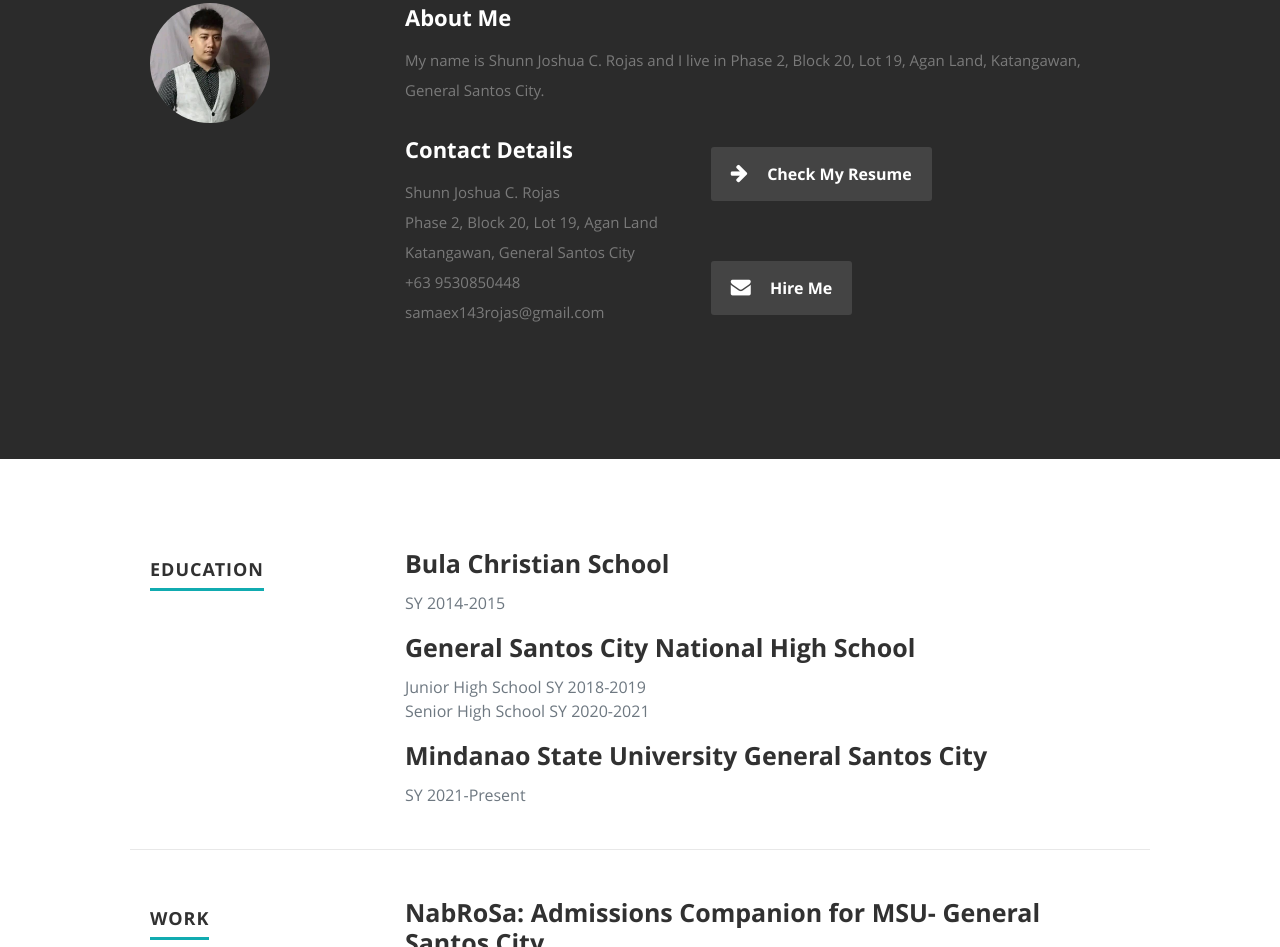
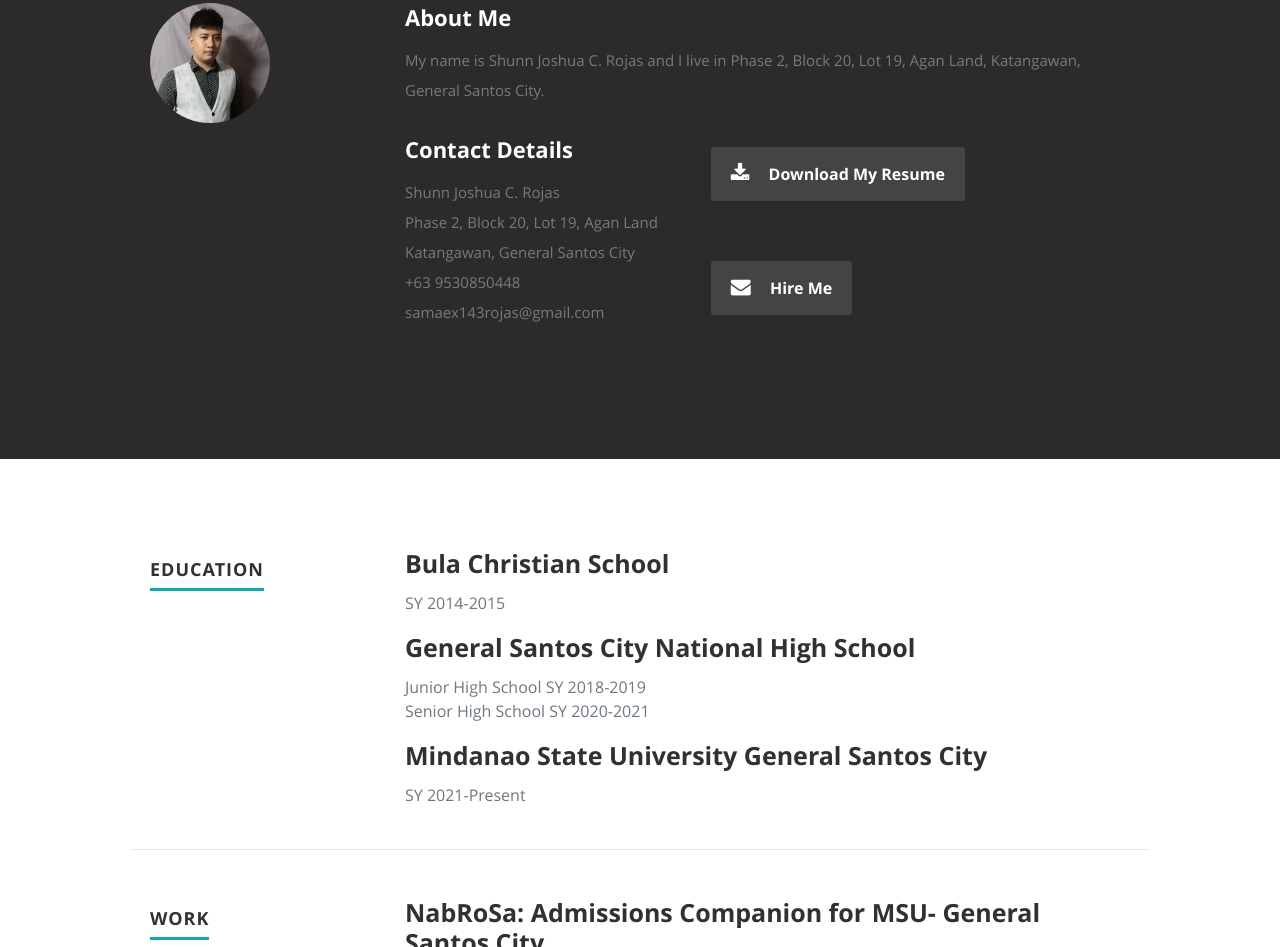
Before and after one commit to ShiroDesus/ShiroDesu.github.io, a plain HTML site: page index.html in a window 1280 px wide. Shown: the part 893-1840 px from the top of the page. Drawn offline with nearby package versions, Linux system fonts and the light colour scheme.

Commit message:
index.html

```diff
--- a/index.html
+++ b/index.html
@@ -134,7 +134,7 @@
                <div class="columns download">
                   <p>
                       <a href="file/shunn joshua rojas (1).pdf" class="button" download="shunn joshua rojas (1).pdf">
-                          <i class="fa fa-arrow-right"></i> Check My Resume
+                          <i class="fa fa-download"></i> Download My Resume
                       </a>
                   </p>
               </div>
```
